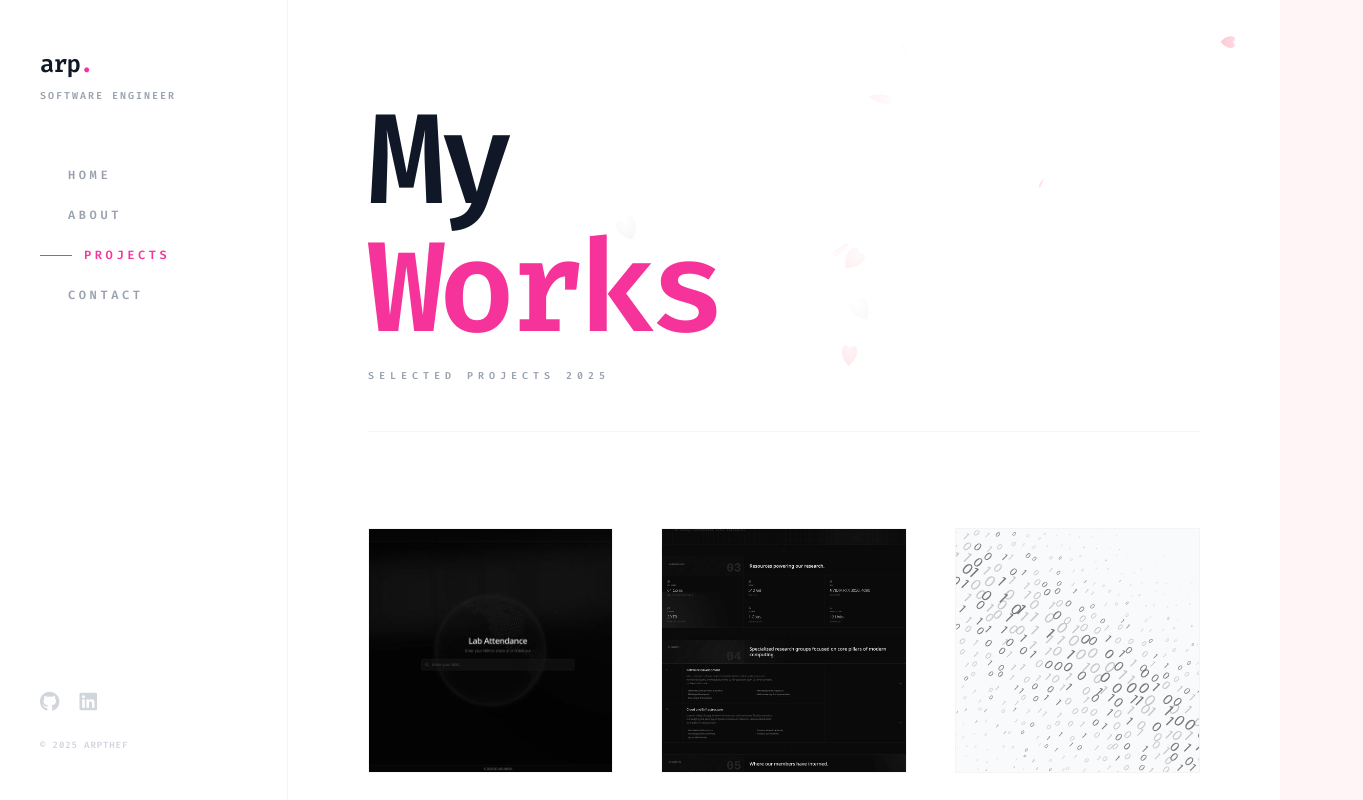
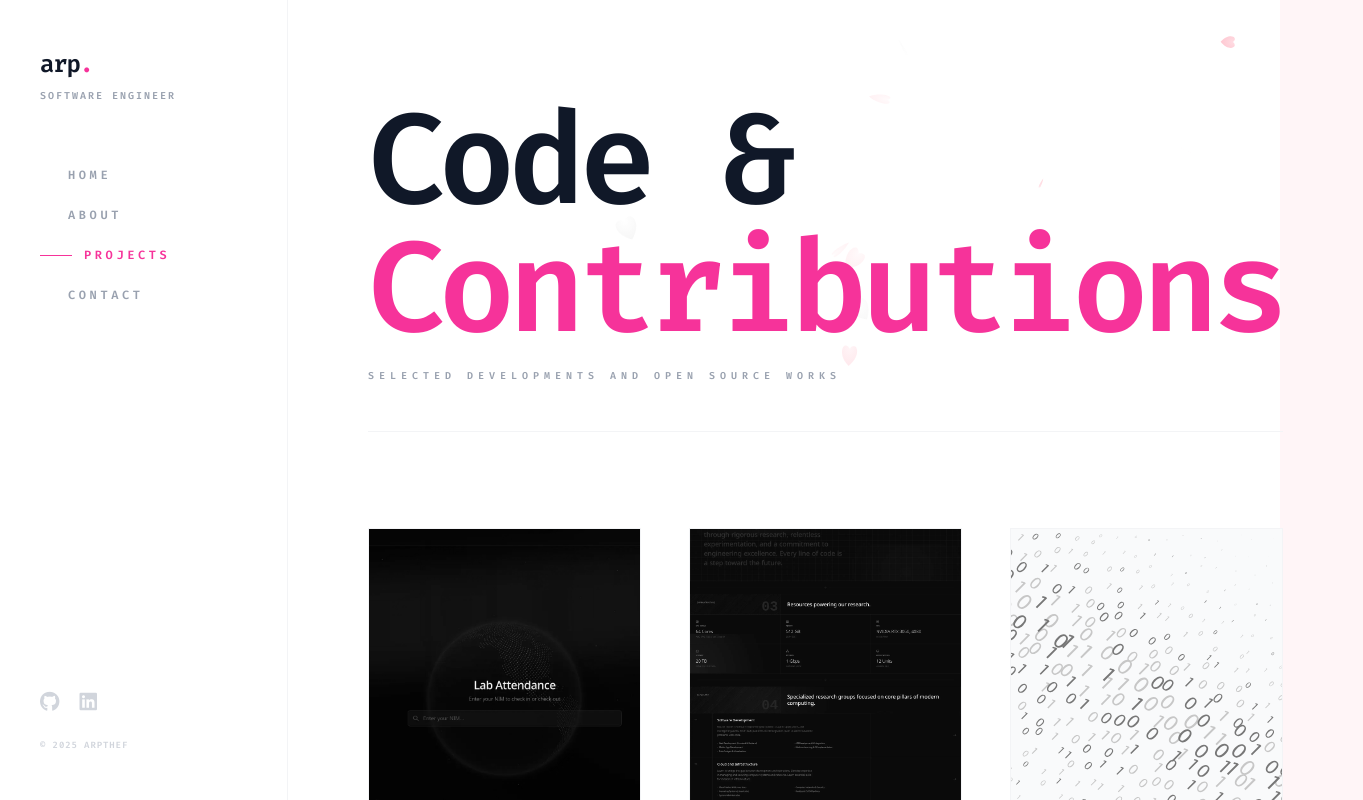
Before and after one commit to Ariffansyah/arpthef, a SvelteKit app: page /projects in a window 1280 px wide. Shown: the top 800 px of the page, 1363 px wide, since content can reach past the window. Built offline with nearby package versions, Linux system fonts and the light colour scheme.

Commit message:
style: update projects page titles and image aspect ratio

```diff
--- a/src/routes/projects/+page.svelte
+++ b/src/routes/projects/+page.svelte
@@ -31,10 +31,10 @@
 		use:intersect={{ threshold: 0.3, once: true }}
 	>
 		<h1 class="text-6xl font-black tracking-tighter text-gray-900 lg:text-9xl">
-			My<br /><span class="text-pink-500">Works</span>
+			Code &<br /><span class="text-pink-500">Contributions</span>
 		</h1>
 		<p class="text-[10px] font-black tracking-[0.5em] text-gray-400 uppercase">
-			Selected Projects {new Date().getFullYear()}
+			Selected developments and open source works
 		</p>
 	</div>
 
@@ -44,7 +44,7 @@
 				<div class="group flex flex-col gap-6" use:intersect={{ threshold: 0.1, once: true }}>
 					<a
 						href={resolve('/projects/[slug]', { slug: project.projectLink })}
-						class="relative aspect-square overflow-hidden border border-gray-100 bg-gray-50"
+						class="relative aspect-4/5 overflow-hidden border border-gray-100 bg-gray-50"
 					>
 						<img
 							src={project.projectImages && project.projectImages.length > 0
```
